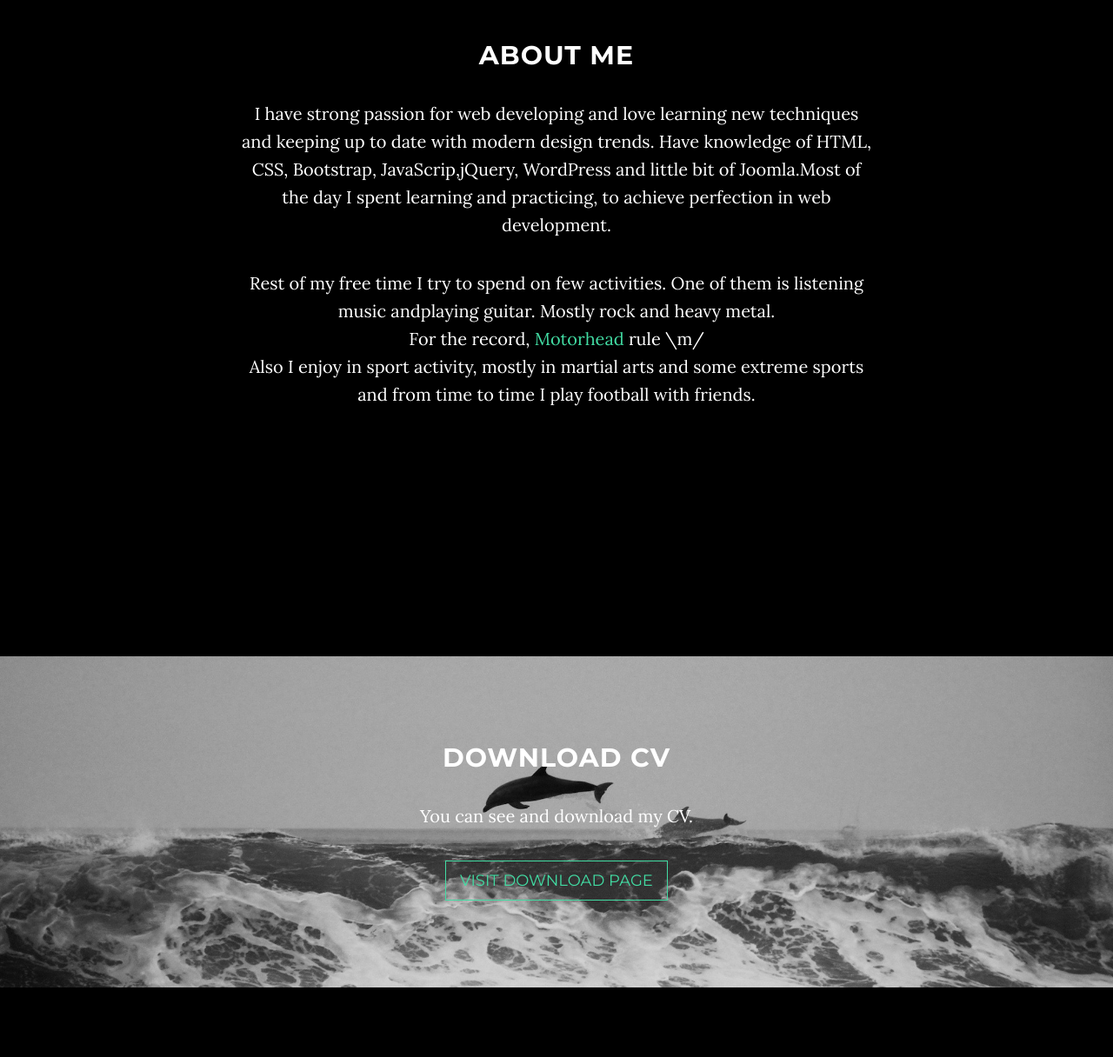
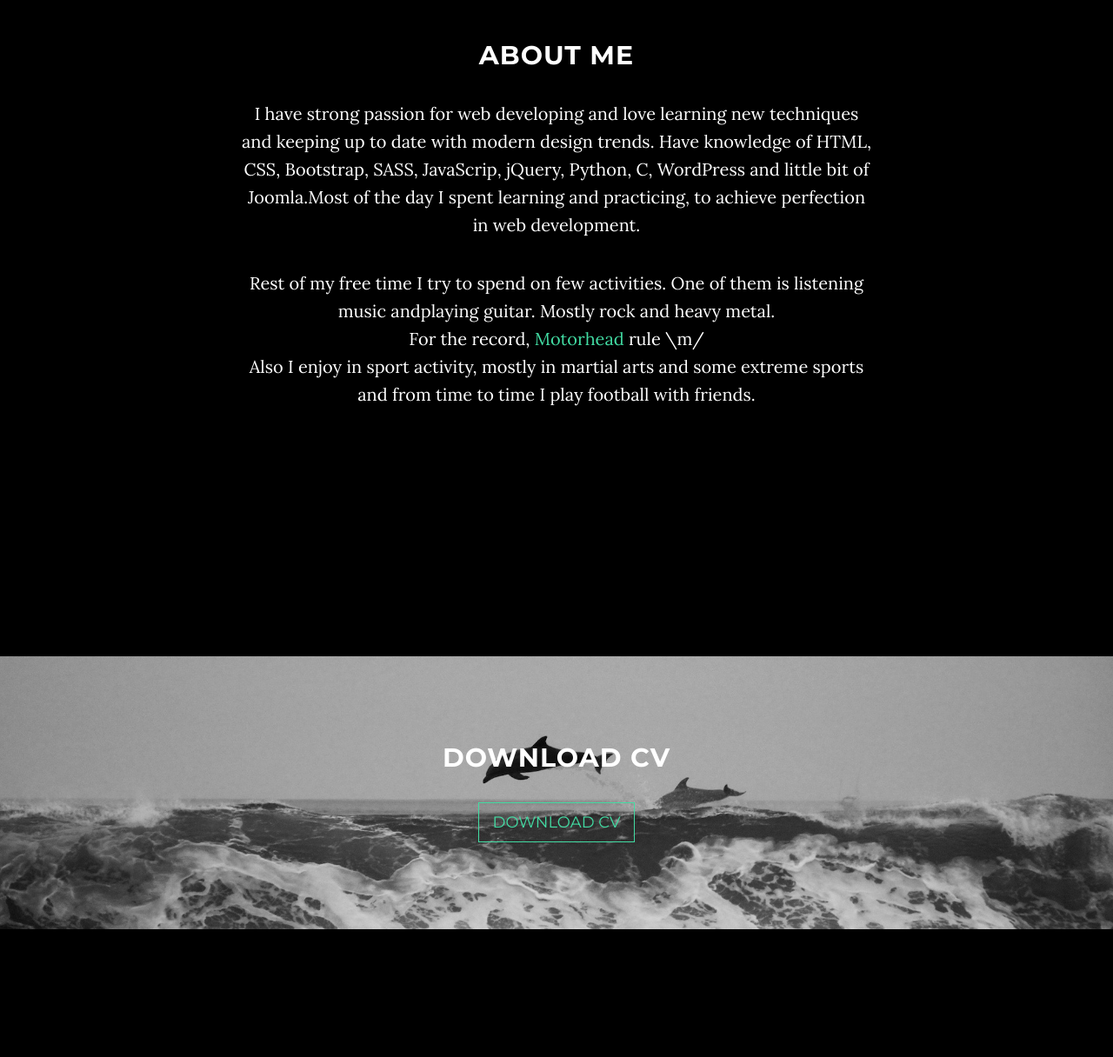
Before and after one commit to mitar-djakovic/portfolio, a plain HTML site: page index.html in a window 1280 px wide. Shown: the part 1253-2469 px from the top of the page at 87% size. Drawn offline with nearby package versions, Linux system fonts and the light colour scheme.

Commit message:
Update index.html

```diff
--- a/index.html
+++ b/index.html
@@ -85,7 +85,7 @@
             <div class="col-lg-8 col-lg-offset-2">
                 <div class="profile-img"></div>
                 <h2>About Me</h2>
-                <p>I have strong passion for web developing and love learning new techniques and keeping up to date with modern design trends. Have knowledge of HTML, CSS, Bootstrap, JavaScrip,jQuery, WordPress and little bit of Joomla.Most of the day I spent learning and practicing, to achieve perfection in web development.</p>
+                <p>I have strong passion for web developing and love learning new techniques and keeping up to date with modern design trends. Have knowledge of HTML, CSS, Bootstrap, SASS, JavaScrip, jQuery, Python, C, WordPress and little bit of Joomla.Most of the day I spent learning and practicing, to achieve perfection in web development.</p>
                 <p>Rest of my free time I try to spend on few activities. One of them is listening music andplaying guitar. Mostly rock and heavy metal. <br>For the record, <a href="https://www.imotorhead.com/" target="_blank">Motorhead</a> rule \m/ <br>Also I enjoy in sport activity, mostly in martial arts and some extreme sports and from time to time I play football with friends.</p>
             </div>
         </div>
@@ -97,8 +97,7 @@
             <div class="container">
                 <div class="col-lg-8 col-lg-offset-2">
                     <h2>Download CV</h2>
-                    <p>You can see and download my CV.</p>
-                    <a href="" class="btn btn-default btn-lg">Visit Download Page</a>
+                    <a href="" class="btn btn-default btn-lg" download="cv.pdf">Download CV</a>
                 </div>
             </div>
         </div>
```
